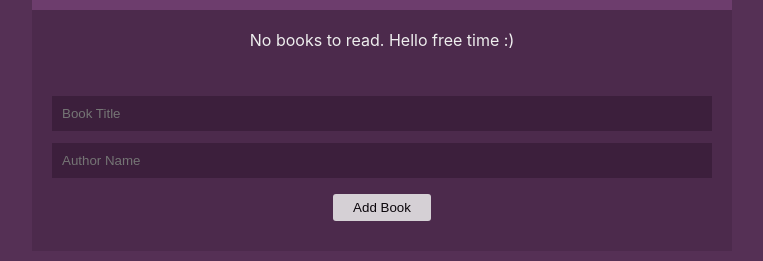
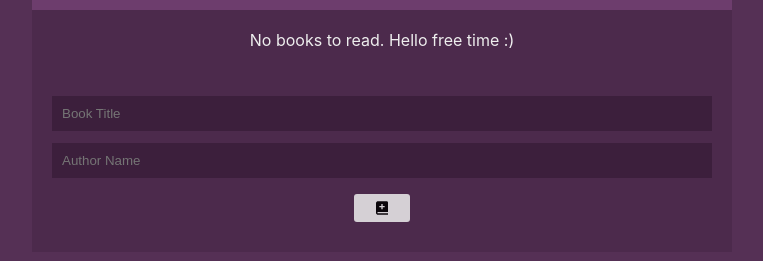
Before and after one commit to Cy3ers/Reading-List-App, a React (Create React App) app: page / in a window 1280 px wide. Shown: the part 131-392 px from the top of the page, without its empty margins (258-1021 px from the left). Built offline with nearby package versions, Linux system fonts and the light colour scheme.

Commit message:
Changed add button

```diff
--- a/package.json
+++ b/package.json
@@ -5,6 +5,7 @@
   "dependencies": {
     "react": "^18.2.0",
     "react-dom": "^18.2.0",
+    "react-icons": "^4.10.1",
     "react-scripts": "5.0.1",
     "uuid": "^9.0.0",
     "web-vitals": "^2.1.4"
--- a/src/components/NewBookForm.js
+++ b/src/components/NewBookForm.js
@@ -1,5 +1,6 @@
 import React, { useContext, useState } from 'react';
 import { BookContext } from '../contexts/BookContext';
+import { BiSolidBookAdd } from 'react-icons/bi';
 
 const NewBookForm = () => {
   const { dispatch } = useContext(BookContext);
@@ -14,7 +15,7 @@ const NewBookForm = () => {
   };
 
   return (
-    <form onSubmit={handleSubmit}>
+    <form>
       <input
         type="text"
         placeholder="Book Title"
@@ -29,7 +30,7 @@ const NewBookForm = () => {
         onChange={(e) => setAuthor(e.target.value)}
         required
       />
-      <input type="submit" value="Add Book" />
+      <BiSolidBookAdd className="add-button" onClick={handleSubmit} />
     </form>
   );
 };
--- a/src/index.css
+++ b/src/index.css
@@ -67,7 +67,10 @@ input[type='text'] {
   color: #fff;
   border: 0;
 }
-input[type='submit'] {
+
+.add-button {
+  color: black;
+  cursor: pointer;
   margin: 10px auto;
   background: #eee;
   opacity: 85%;
@@ -77,8 +80,7 @@ input[type='submit'] {
   display: block;
 }
 
-input[type='submit']:hover {
-  transform: scale(1.05);
-  cursor: pointer;
+.add-button:hover {
+  transform: scale(1.005);
   opacity: 100%;
 }
```
Also changed, not shown: 1 other file (tests, documents, lock files or other folders).
